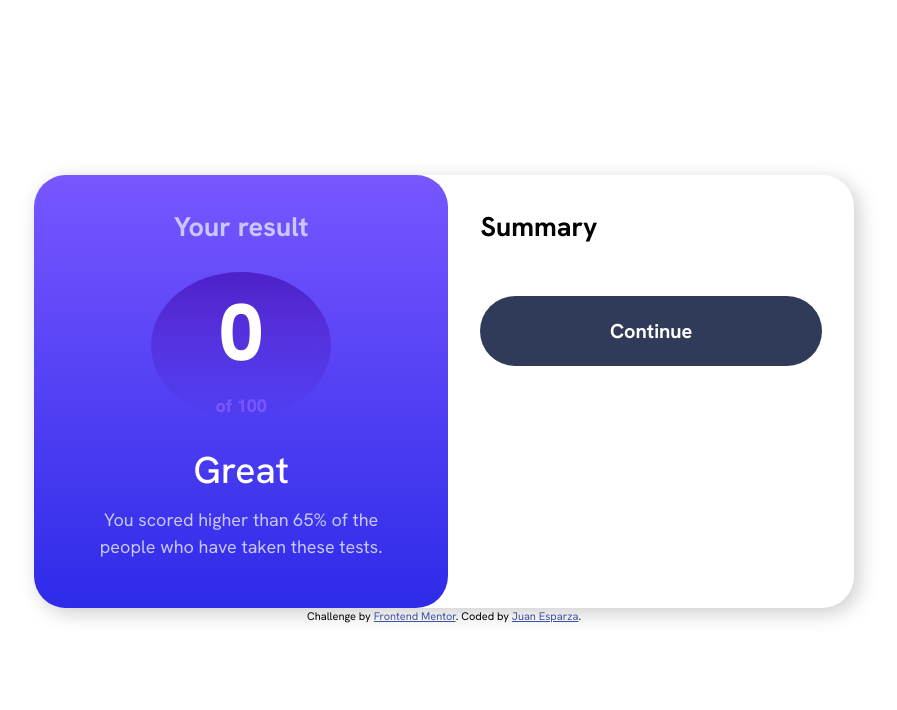
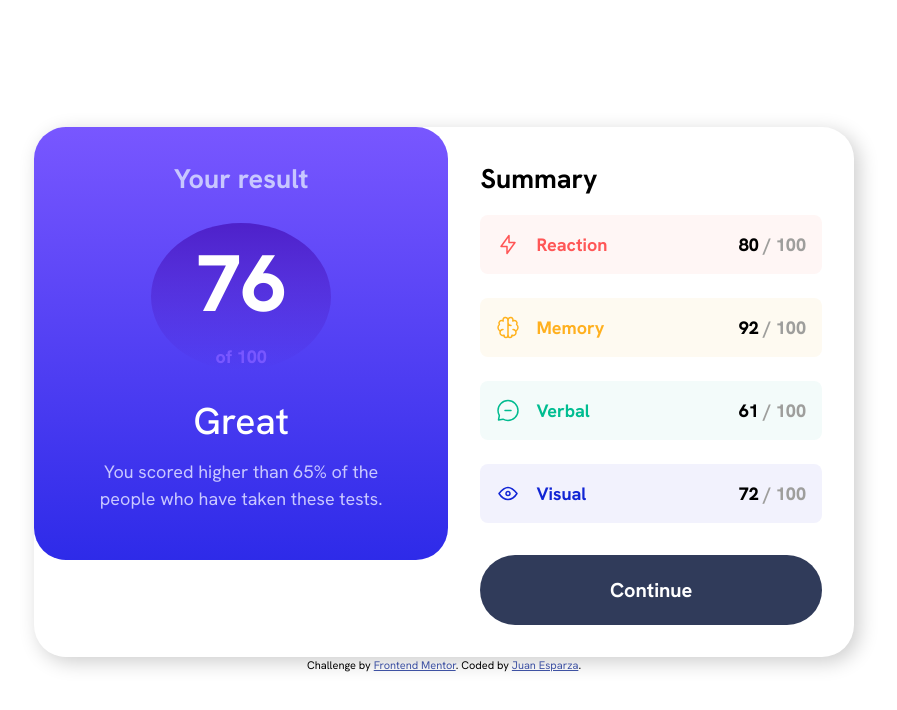
Before and after one commit to JEWebDev/results-summary-component, a plain HTML site: page index.html in a window 1280 px wide. Shown: the whole page, without its empty margins (196-1093 px from the left). Drawn offline with Linux system fonts and the light colour scheme.

Commit message:
Updated for filling with json file
Updated the solution to fill with the data.json
file instead of hard coded vaulues

```diff
--- a/index.html
+++ b/index.html
@@ -34,7 +34,7 @@
       </section>
       <section class="summary-section">
         <h2>Summary</h2>
-        <ul id="result-list"></ul>
+        <ul id="results-list"></ul>
 
         <button class="continue-btn" id="continue-btn">Continue</button>
       </section>
@@ -53,7 +53,7 @@
     <template id="result-template">
       <li class="br" id="category-result">
         <div class="wrapper">
-          <img src="assets/images/icon-reaction.svg" id="category-img" />
+          <img id="category-img" />
           <span id="category"></span>
         </div>
         <p class="score"><span id="category-score"></span> / 100</p>
--- a/script.js
+++ b/script.js
@@ -0,0 +1,37 @@
+const $ = (element) => document.getElementById(element);
+
+function renderData(data) {
+  const $container = $("results-list");
+  const $template = $("result-template");
+
+  /* clone the template */
+  const clonedTemplate = $template.content.cloneNode(true);
+  const $newResult = clonedTemplate.getElementById("category-result");
+  const $newImage = clonedTemplate.getElementById("category-img");
+  const $newCategory = clonedTemplate.getElementById("category");
+  const $newScore = clonedTemplate.getElementById("category-score");
+
+  /* Fill the template with the json values */
+  $newResult.classList.add(`${data.category.toLowerCase()}`);
+  $newImage.setAttribute("src", data.icon);
+  $newCategory.textContent = data.category;
+  $newScore.textContent = data.score;
+
+  $container.appendChild($newResult);
+}
+
+const getData = async function () {
+  const $averageResult = $("average-result");
+  const res = await fetch("data.json");
+  const data = await res.json();
+
+  const scores = data.map((data) => data.score);
+  const average = Math.round(
+    scores.reduce((acc, curr) => acc + curr / scores.length, 0)
+  );
+
+  data.forEach((data) => renderData(data));
+  $averageResult.textContent = average;
+};
+
+getData();
```
